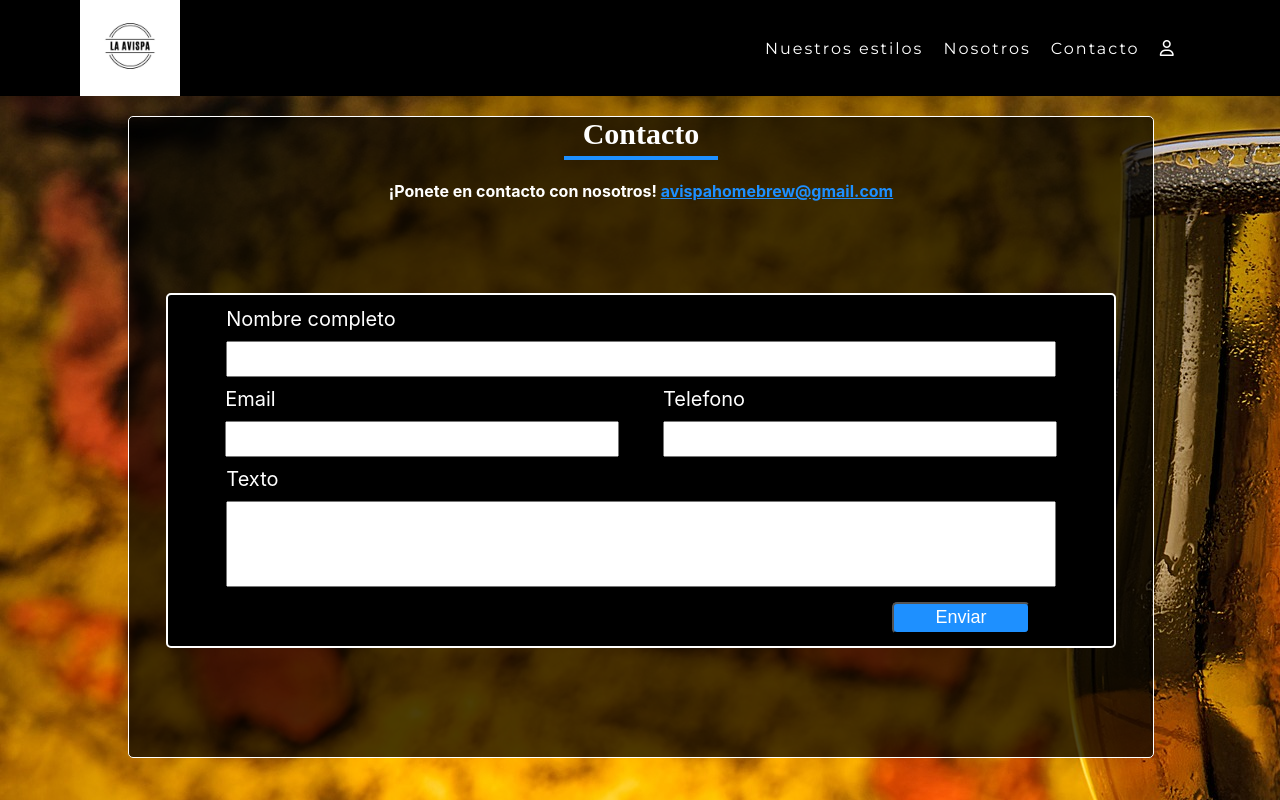
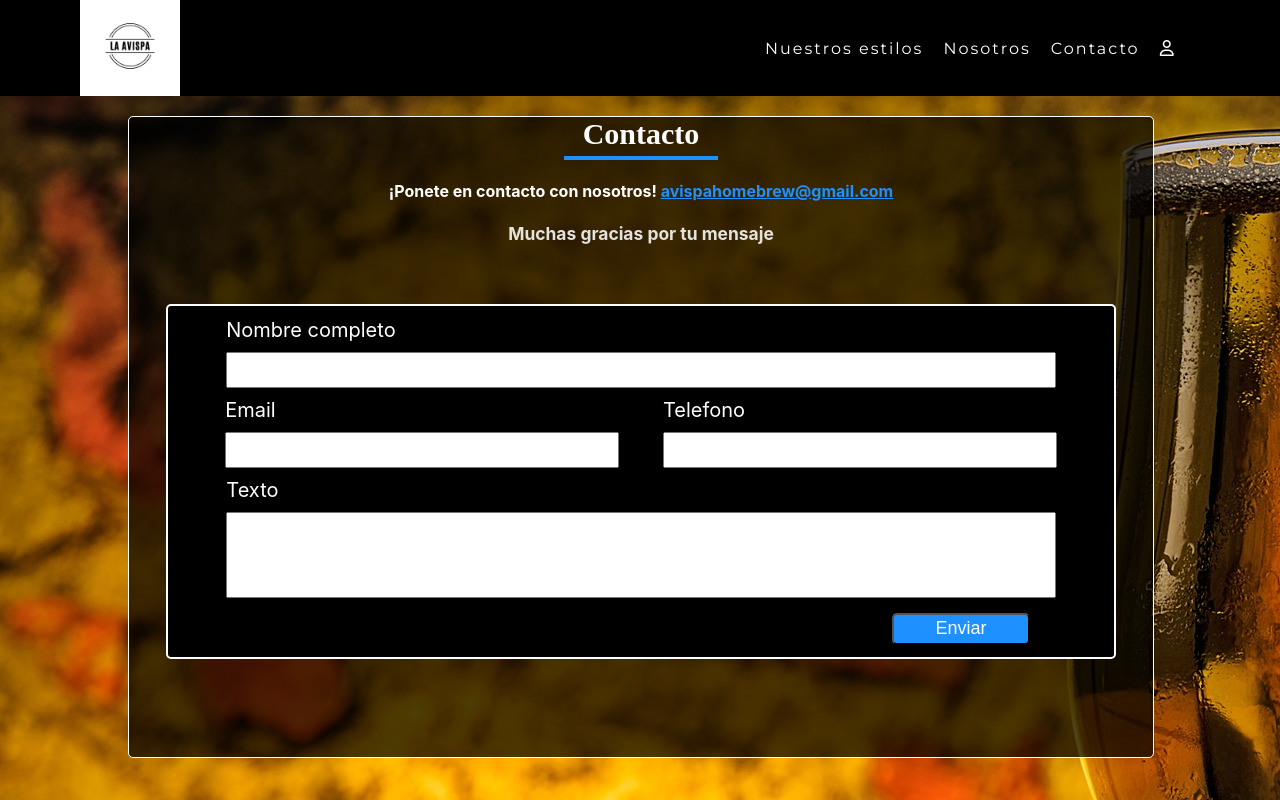
Before and after one commit to Pablito-1988/avispa_beer, a React (Create React App) app in the folder my-app/: page /contacto in a window 1280 px wide. Shown: the top 800 px of the page. Built offline with nearby package versions, Linux system fonts and the light colour scheme; a web font is replaced by a local one.

Commit message:
animation on contact form send

```diff
--- a/my-app/src/components/main/Contacto/Contacto.js
+++ b/my-app/src/components/main/Contacto/Contacto.js
@@ -1,10 +1,12 @@
 
 import './contacto.css'
 import emailjs from 'emailjs-com'
-
+import Modal from './Modal/Modal';
+import {useState} from 'react'
 
 
 function Contacto (){
+    const [showModal,setShowModal]= useState(true)
 
     function sendEmail(e){
         e.preventDefault();
@@ -16,6 +18,7 @@ function Contacto (){
           console.log(error.text);
       });
       e.target.reset()
+      setShowModal(true)
 
 
     }
@@ -25,7 +28,7 @@ function Contacto (){
                 <h2>Contacto</h2>
                 <div className='underline'></div>
                 <h4>¡Ponete en contacto con nosotros!  <a href="mailto:avispahomebrew@gmail.com">avispahomebrew@gmail.com</a></h4>
-
+                   {showModal && <Modal/>}
                        <form   onSubmit={sendEmail} className='contactForm'>
                            <div className='nameField'>
                            <label>Nombre completo</label>
--- a/my-app/src/components/main/Contacto/Modal/Modal.js
+++ b/my-app/src/components/main/Contacto/Modal/Modal.js
@@ -4,8 +4,8 @@ function Modal (){
     return (
         <>
 
-            <div id="openModal" class="modalDialog">
-                <h3>Muchas gracias por tu mensaje</h3>
+            <div>
+                <h3 className='modalDisplay'>Muchas gracias por tu mensaje</h3>
             </div>
         </>
     )
--- a/my-app/src/components/main/Contacto/Modal/modal.css
+++ b/my-app/src/components/main/Contacto/Modal/modal.css
@@ -0,0 +1,19 @@
+.modalDisplay{
+    color: white;
+    font-size: 0px;
+    margin: 0px;
+    opacity: 0;
+
+    animation-duration: 10s;
+    animation-name: close;
+    animation-iteration-count:1
+}
+
+@keyframes close {
+   0%{font-size: 0px;
+opacity: 0;}
+   50%{font-size: 20px;
+opacity: 1;}
+    100%{font-size: 0px;
+        opacity: 0;}
+}
--- a/my-app/src/components/main/Contacto/contacto.css
+++ b/my-app/src/components/main/Contacto/contacto.css
@@ -54,7 +54,7 @@ a{
     width: 90%;
     display: flex;
     align-items: center;
-    margin-top: 70px;
+    margin-top: 60px;
 }
 .secondRow{
     display: flex;
```
